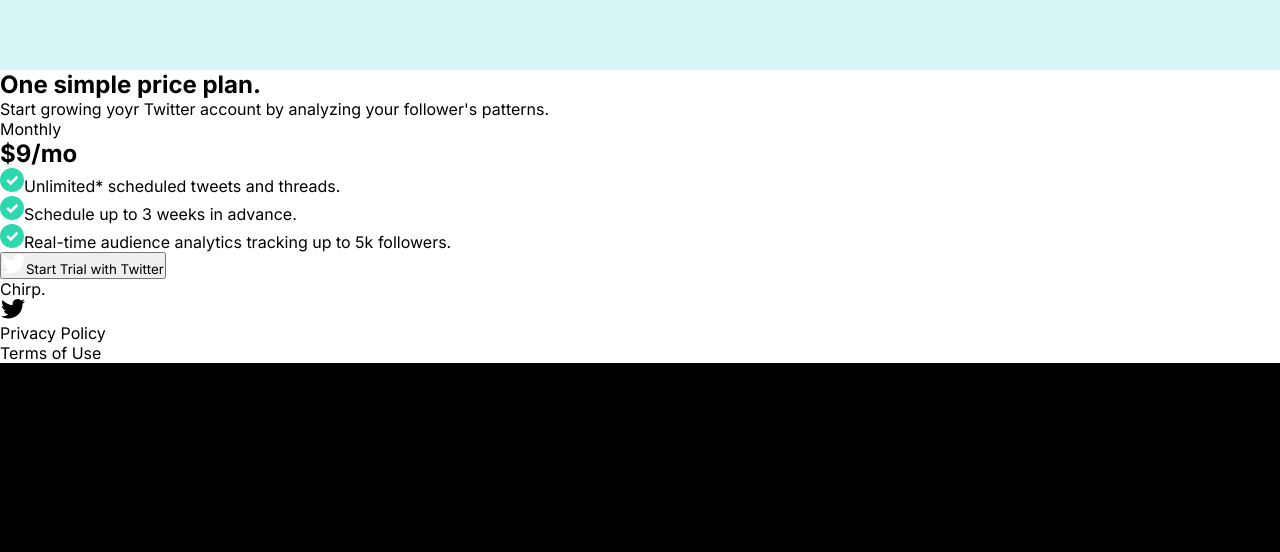
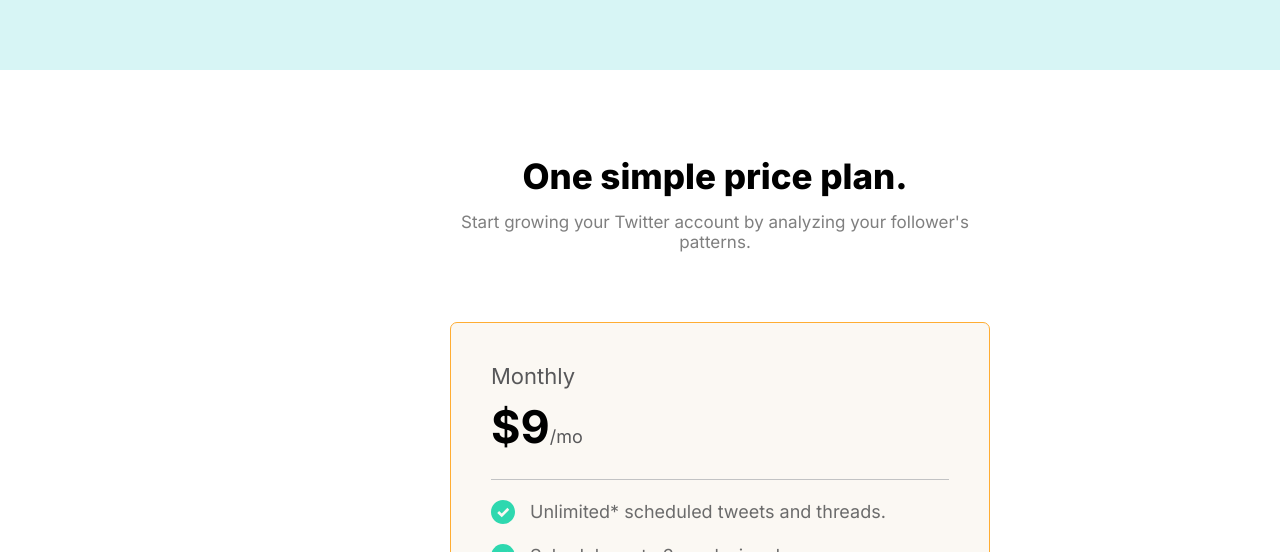
Before and after one commit to oluwadara5000/chrip, a plain HTML site: page index.html in a window 1280 px wide. Shown: the part 2248-2800 px from the top of the page. Before the commit the page ends 2611 px from the top, so only its background shows below. Drawn offline with Linux system fonts and the light colour scheme.

Commit message:
Finished for desktop screens. Now Started media queries

```diff
--- a/index.html
+++ b/index.html
@@ -30,14 +30,16 @@
         </ul>
         <button><img src="Assets/Twitter.svg" alt="">Sign in with Twitter</button>
       </div>
+      <div class="navigation-bar">
+        <i class="fa-solid fa-bars" id="open-panel"></i>
+      </div>
     </header>
 
     <div class="first-div">
       <div class="left">
         <h1>Twitter analytics taken to a whole new level.</h1>
         <p>Chirp is a suite of Twitter analytics that will help you better understand your audience, which tweets they
-          like, and most importantly, when</p>
-        <p>they are most active on Twitter.</p>
+          like, and most importantly, when they are most active on Twitter.</p>
         <div class="buttons">
           <button id="sign"><img src="Assets/Twitter.svg" alt="">Sign in with Twitter</button>
           <button id="learn">Learn More<i class="fa-solid fa-arrow-right"></i></button>
@@ -197,29 +199,31 @@
     <div class="fourth-div">
       <div class="heading">
         <h1>One simple price plan.</h1>
-        <p>Start growing yoyr Twitter account by analyzing your follower's patterns.</p>
+        <p>Start growing your Twitter account by analyzing your follower's patterns.</p>
       </div>
 
       <div class="plan">
-        <div>
+        <div class="plan-cost">
           <p>Monthly</p>
           <h1>$9<span>/mo</span></h1>
         </div>
         <ul>
           <li><img src="Assets/Checkmark.svg" alt="">Unlimited* scheduled tweets and threads.</li>
           <li><img src="Assets/Checkmark.svg" alt="">Schedule up to 3 weeks in advance.</li>
-          <li><img src="Assets/Checkmark.svg" alt="">Real-time audience analytics tracking up to 5k followers.</li>
+          <li><img src="Assets/Checkmark.svg" alt="">Real-time audience analytics tracking up to 5k</li>
+
         </ul>
+        <span>followers.</span>
 
         <button><img src="Assets/Twitter.svg" alt="">Start Trial with Twitter</button>
       </div>
     </div>
 
     <footer>
-      <div>
+      <div class="logo">
         <p>Chirp.</p>
       </div>
-      <div>
+      <div class="footer-list">
         <img src="Assets/Twitter (Black).svg" alt="">
         <ul>
           <li>Privacy Policy</li>
--- a/style.css
+++ b/style.css
@@ -17,7 +17,6 @@ body {
 
 section{
   background-color: #ffffff;
-  /* padding: 0 150px; */
   width: 1440px;
   margin: auto;
 }
@@ -28,6 +27,10 @@ header{
   justify-content: space-between;
   align-items: center;
   padding: 40px 150px;
+}
+
+.navigation-bar{
+  display: none;
 }
 
 .logo{
@@ -123,6 +126,10 @@ header{
   font-size: 18px;
   font-weight: 700;
   color: #147193;
+}
+
+#learn i{
+  margin-left: 10px;
 }
 
 .avatars div{
@@ -261,3 +268,192 @@ font-weight: 800;
 .tweet-info img{
   margin-right: 5px;
 }
+
+.fourth-div{
+  padding: 85px 450px;
+}
+
+.heading{
+  text-align: center;
+  width: 530px;
+}
+
+.heading h1{
+  font-size: 35px;
+  font-weight: 800;
+  margin-bottom: 15px;
+}
+
+.heading p{
+  color: #7F7F7F;
+  font-size: 17px;
+margin-bottom: 70px;
+}
+
+.plan{
+  background-color: #FBF8F3;
+  border: 1px solid #FFAD33;
+  border-radius: 7px;
+  padding: 40px;
+  display: flex;
+  flex-direction: column;
+
+}
+
+.plan-cost{
+  border-bottom: 1px solid #C2C3C4;
+  padding-bottom: 25px;
+  margin-bottom: 20px;
+}
+
+.plan-cost p{
+  color: #58585A;
+  font-size: 22px;
+  margin-bottom: 10px;
+}
+
+.plan-cost h1{
+  font-size: 45px;
+}
+
+.plan-cost span{
+  color: #58585A;
+  font-size: 18px;
+  font-weight: lighter;
+}
+
+.plan ul{
+  display: flex;
+  flex-direction: column;
+  gap: 20px;
+}
+
+.plan ul > li{
+  list-style-type: none;
+  display: flex;
+  align-items: center;
+  color: #6B6B6B;
+  font-size: 18px;
+}
+
+.plan ul > li img{
+  margin-right: 15px;
+}
+
+.plan > span{
+  color: #6B6B6B;
+  font-size: 18px;
+  padding-left: 37px;
+  line-height: 35px;
+  padding-bottom: 25px;
+  border-bottom: 1px solid #C2C3C4;
+  margin-bottom: 15px;
+}
+
+.plan button{
+  background-color: #00ACEE;
+  display: flex;
+  align-items: center;
+  justify-content: center;
+  color: #ffffff;
+  border: 0;
+  border-radius: 5px;
+  padding: 18px 0;
+  font-size: 18px;
+  font-weight: 600;
+}
+
+.plan button img{
+  margin-right: 15px;
+}
+
+footer{
+  background-color: #D7F5F5;
+  padding: 30px 150px;
+  display: flex;
+  align-items: center;
+  justify-content: space-between;
+}
+
+.footer-list{
+  display: flex;
+  align-items: center;
+  gap: 30px;
+}
+
+.footer-list ul{
+  display: flex;
+  align-items: center;
+  gap: 30px;
+}
+
+.footer-list ul > li{
+  list-style-type: none;
+  font-size: 20px;
+}
+
+/*  */
+/*  */
+/*  */
+/*  */
+/*  */
+/*  */
+/*  */
+/*  */
+/*  */
+/*  */
+/*  */
+/*  */
+/*  */
+/*  */
+/*  */
+/*  */
+/*  */
+/*  */
+/*  */
+/*  */
+/*  */
+/*  */
+/* MEDIA QUERIES */
+/* FOR SCREENS 374px and BELOW */
+@media screen and (max-width: 374px) {
+  section {
+    width: 100%;
+    margin: 0;
+  }
+
+  .navigation-bar{
+    display: block;
+  }
+
+  header{
+    padding: 35px 20px;
+  }
+
+  .list-div{
+    display: none;
+  }
+
+  .first-div{
+    flex-direction: column-reverse;
+    padding: 0 20px;
+    padding-bottom: 40px;
+  }
+
+  .left{
+    width: 100%;
+  }
+
+  .left h1{
+   font-size: 32px;
+   font-weight: 700;
+  }
+
+  .left p{
+    font-size: 17px;
+  }
+
+  .right{
+    width: 100%;
+  }
+}
```
